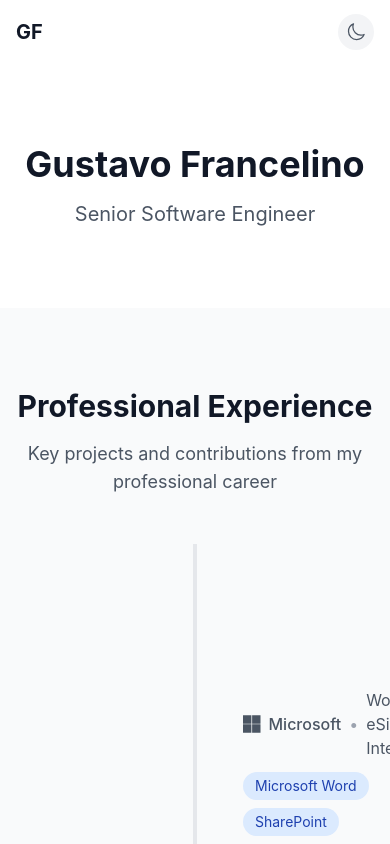
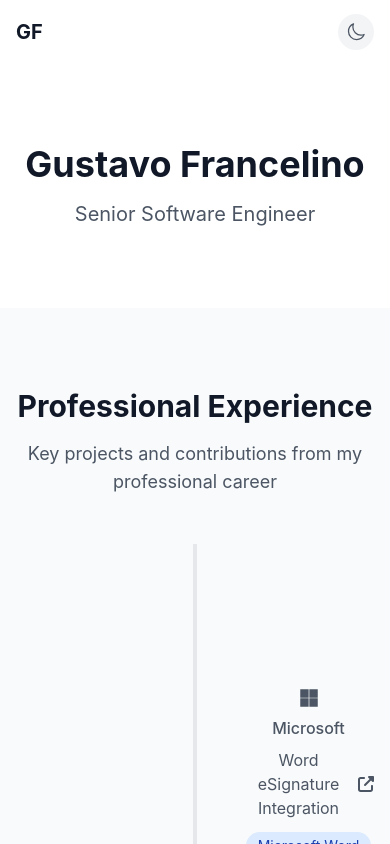
Before and after one commit to Gchahm/gchahm.github.io, a Next.js app: page / in a window 390 px wide. Built offline with nearby package versions, Linux system fonts and the light colour scheme.

Commit message:
make mobile friendly

```diff
--- a/components/ProjectTimelineItem.tsx
+++ b/components/ProjectTimelineItem.tsx
@@ -36,36 +36,36 @@ export const ProjectTimelineItem = ({ item, index }: ProjectTimelineItemProps) =
         {/* Project details */}
         <div className={`w-1/2 py-36 ${index % 2 === 0 ? 'pl-12' : 'pr-12'}`}>
           <div>
-            <div className="flex items-center gap-2 mb-3">
+            <div className="flex items-center flex-col md:flex-row gap-2 mb-3">
               <FontAwesomeIcon
                 icon={item.companyIcon || faBuilding}
                 className="w-5 h-5 text-gray-600 dark:text-gray-400"
               />
-              <span className="text-gray-600 dark:text-gray-400 font-medium">{item.company}</span>
-              <span className="text-gray-400 dark:text-gray-500">•</span>
+              <span className="text-gray-600 md:text-left text-center dark:text-gray-400 font-medium">{item.company}</span>
+              <span className="text-gray-400 hidden md:block dark:text-gray-500">•</span>
               {item.blogPost ? (
                 <a
                   href={item.blogPost}
                   target="_blank"
                   rel="noopener noreferrer"
-                  className="text-gray-600 dark:text-gray-400 hover:text-blue-600 dark:hover:text-blue-400 transition-colors inline-flex items-center gap-1"
+                  className="text-gray-600 dark:text-gray-400 hover:text-blue-600 dark:hover:text-blue-400 transition-colors inline-flex items-center gap-1 text-center md:text-left"
                   aria-label={`View ${item.title} documentation`}
                 >
                   <span>{item.title}</span>
                   <FontAwesomeIcon icon={faUpRightFromSquare} className="w-4 h-4" />
                 </a>
               ) : (
-                <span className="text-gray-600 dark:text-gray-400">{item.title}</span>
+                <span className="text-gray-600 dark:text-gray-400 text-center md:text-left">{item.title}</span>
               )}
             </div>
             <p className="hidden md:block text-gray-600 dark:text-gray-300 mb-4">
               {item.description}
             </p>
-            <div className="flex flex-wrap gap-2 mb-4">
+            <div className="flex flex-wrap gap-2 mb-4 justify-center md:justify-start">
               {item.tags.map((tag) => (
                 <span
                   key={tag}
-                  className="px-3 py-1 text-sm bg-primary-100 dark:bg-primary-900 text-primary-800 dark:text-primary-100 rounded-full"
+                  className="px-3 py-1 text-sm bg-primary-100 dark:bg-primary-900 text-primary-800 dark:text-primary-100 rounded-full text-center md:text-left"
                 >
                   {tag}
                 </span>
```
